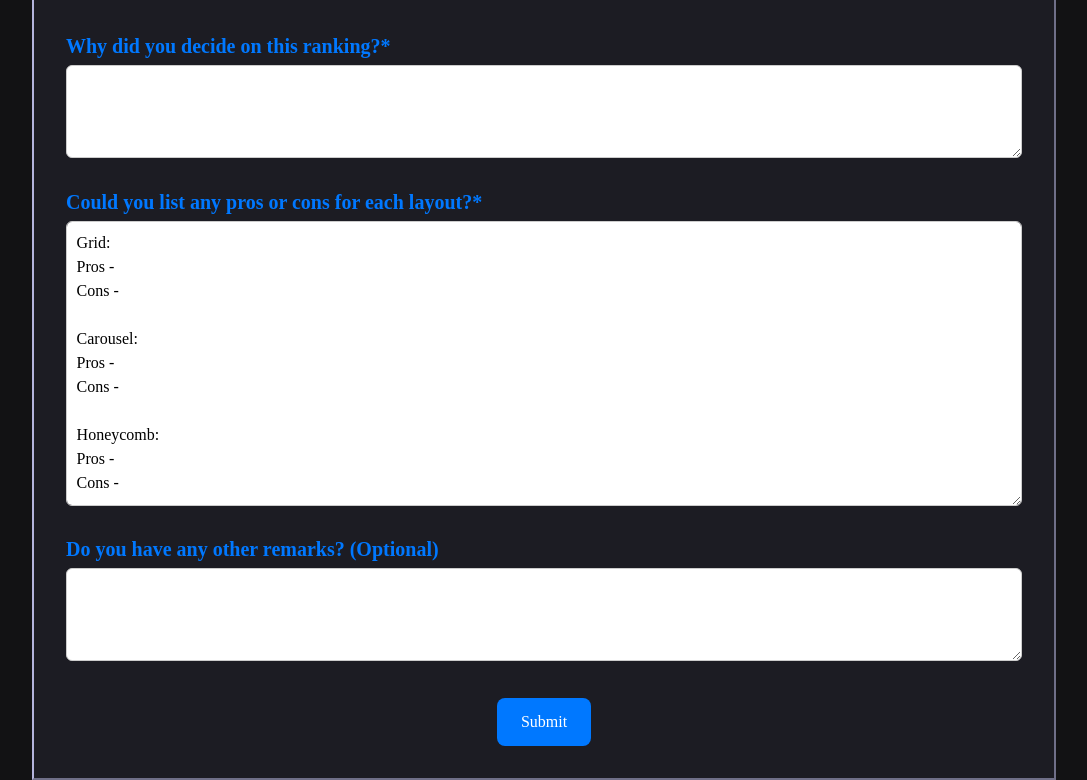
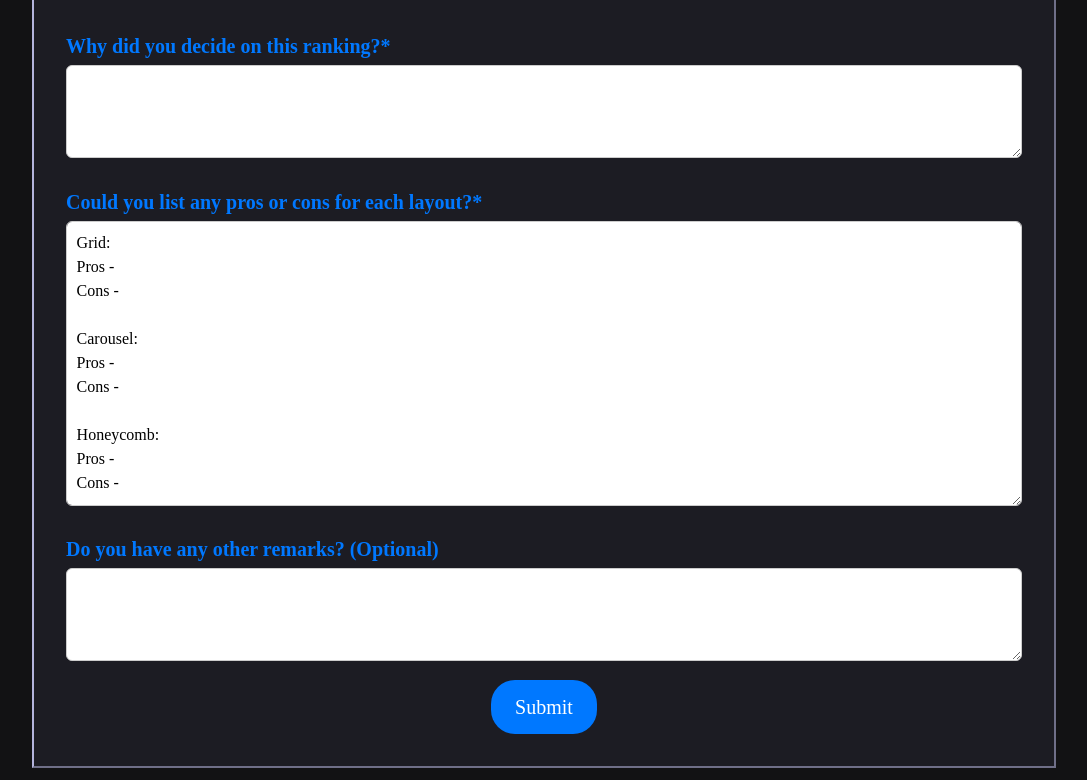
Before and after one commit to JSchut96/thesis-project-svelte, a SvelteKit app: page /final-questionnaire in a window 1280 px wide. Shown: the part 482-1262 px from the top of the page, without its empty margins (96-1183 px from the left). Built offline with nearby package versions, Linux system fonts and the light colour scheme.

Commit message:
Button to global button style

```diff
--- a/src/routes/final-questionnaire/+page.svelte
+++ b/src/routes/final-questionnaire/+page.svelte
@@ -106,8 +106,8 @@ Cons -
             <h3>Do you have any other remarks? (Optional)</h3>
             <textarea name="remarks" rows="3"></textarea>
         </div>
-
-        <button type="submit" class="button">Submit</button>
+<br>
+        <button type="submit" class="submit-button">Submit</button>
     </form>
 </Content>
 
@@ -137,18 +137,5 @@ Cons -
         font-size: clamp(0.875rem, 1vw + 0.2rem, 1.25rem);
     }
 
-    .button {
-        margin-top: 2rem;
-        padding: 0.75rem 1.5rem;
-        font-size: 1rem;
-        background-color: var(--main-color);
-        color: white;
-        border: none;
-        border-radius: 8px;
-        cursor: pointer;
-    }
 
-    .button:hover {
-        background-color: rgba(255,19,30,255);
-    }
 </style>
```
